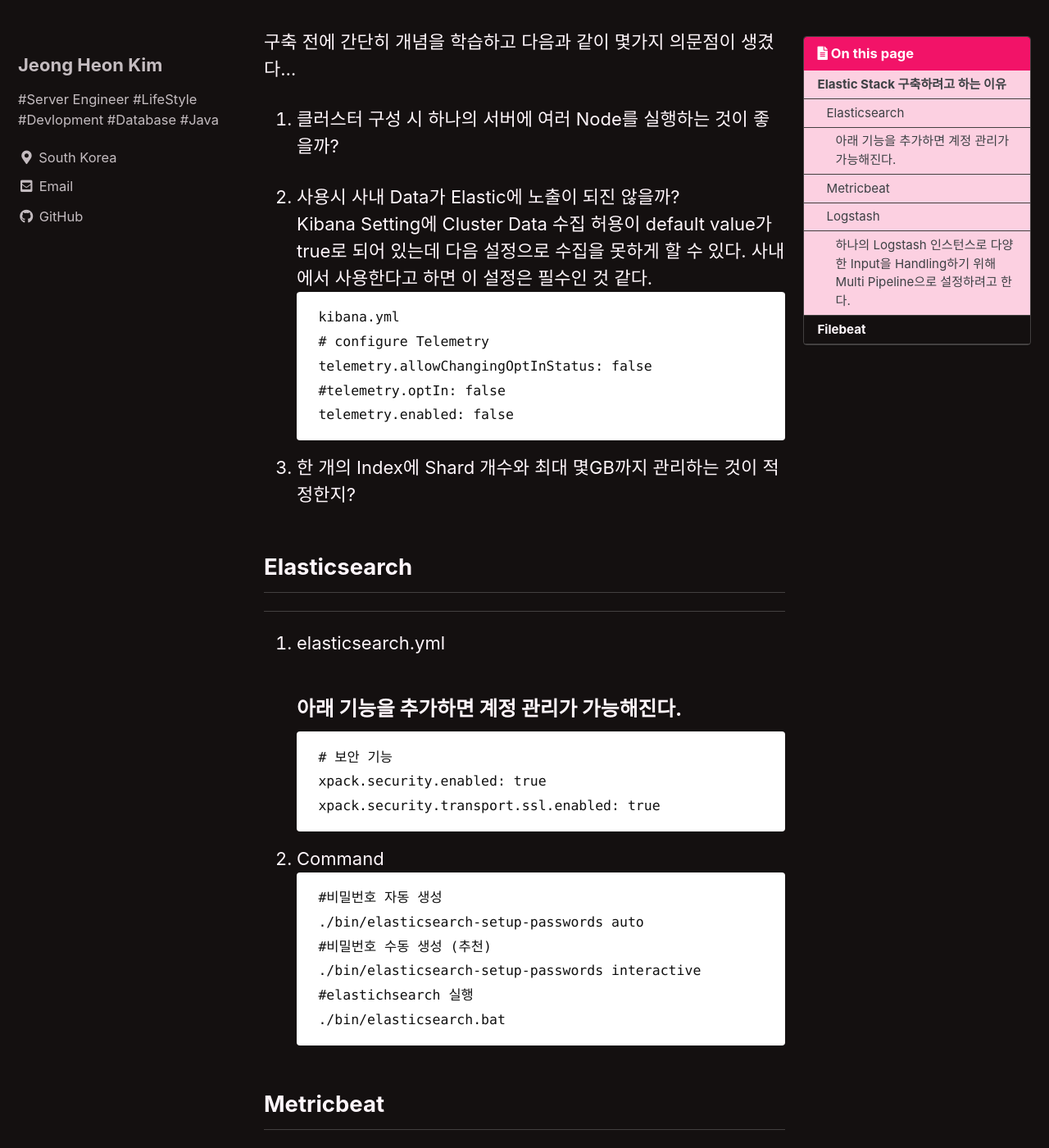
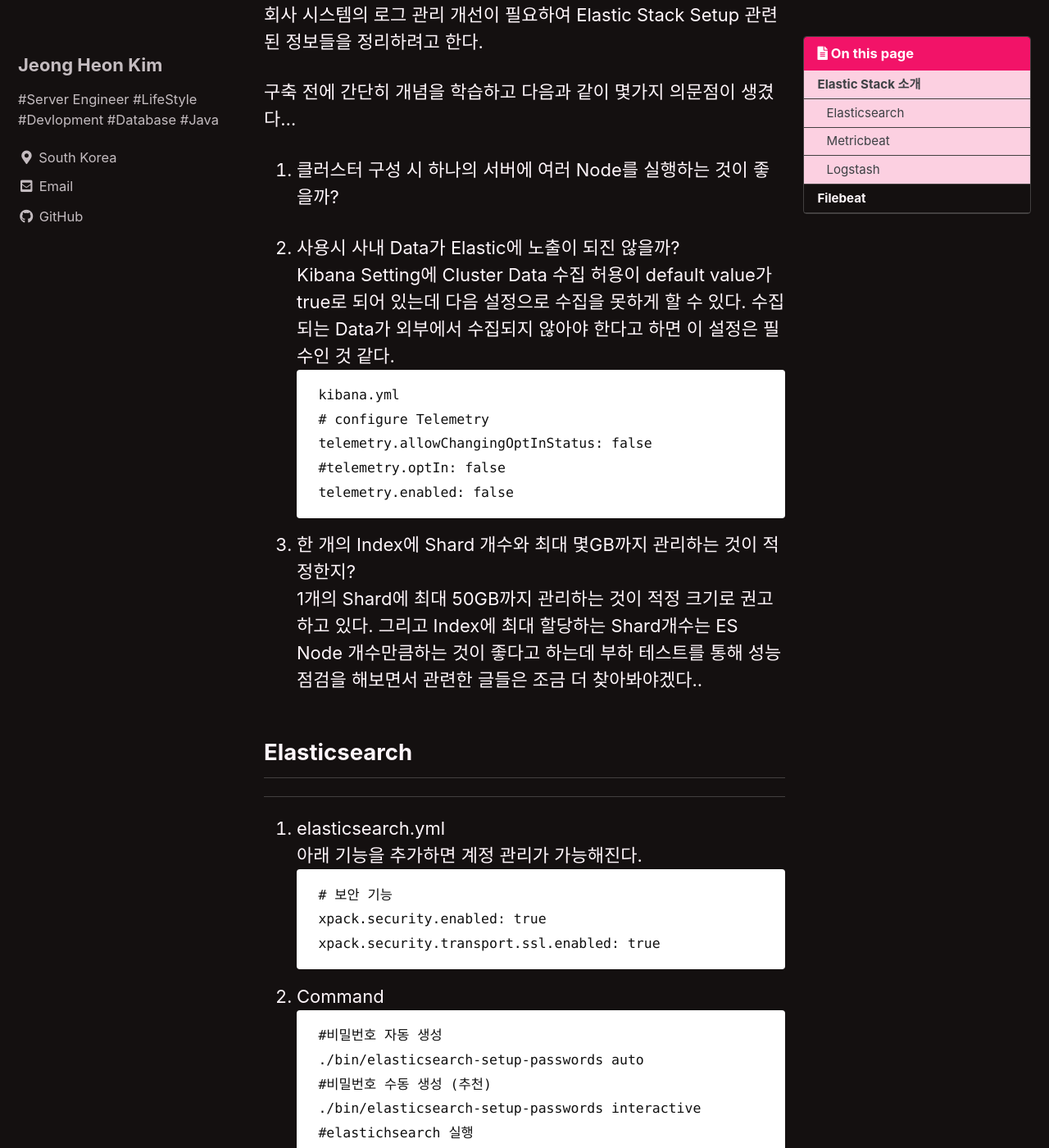
Before and after one commit to overwhelm07/overwhelm07.github.io, a Jekyll site: the page built from _posts/2022-01-02-elastic-stack-구축.md, in a window 1280 px wide and 1400 px high, scrolled down 607 px. Shown: the whole window at 82% size. Built offline with Jekyll 4.4.1, drawn with Linux system fonts in a browser that asks for light colours; cached includes are drawn as plain includes; some of the changed text lies outside the part shown.

Commit message:
title 수정

````diff
--- a/_posts/2022-01-02-elastic-stack-구축.md
+++ b/_posts/2022-01-02-elastic-stack-구축.md
@@ -17,8 +17,8 @@ last_modified_at: 2022-01-02
 date: 2022-01-02
 
 ---
-
-# Elastic Stack 구축하려고 하는 이유
+6233-4073
+# Elastic Stack 소개
 시스템 로그의 양이 많아지고 관리해야 할 서버가 많아지게 되면 서버 별로 Health Check 및 Application들의 로그 관리/분석이 어렵다.
 
 그래서 흩어져있는 로그 Data들을 Logstash를 사용하여 수집하고 ElasticSearch에 Data를 저장하고 Kibana로 분석 및 시각화를 할 수 있다.
@@ -27,10 +27,11 @@ date: 2022-01-02
 회사 시스템의 로그 관리 개선이 필요하여 Elastic Stack Setup 관련된 정보들을 정리하려고 한다.
 
 구축 전에 간단히 개념을 학습하고 다음과 같이 몇가지 의문점이 생겼다...
+
 1. 클러스터 구성 시 하나의 서버에 여러 Node를 실행하는 것이 좋을까?
 
 2. 사용시 사내 Data가 Elastic에 노출이 되진 않을까?
-   Kibana Setting에 Cluster Data 수집 허용이 default value가 true로 되어 있는데 다음 설정으로 수집을 못하게 할 수 있다. 사내에서 사용한다고 하면 이 설정은 필수인 것 같다.
+   Kibana Setting에 Cluster Data 수집 허용이 default value가 true로 되어 있는데 다음 설정으로 수집을 못하게 할 수 있다. 수집되는 Data가 외부에서 수집되지 않아야 한다고 하면 이 설정은 필수인 것 같다.
     ```
     kibana.yml
     # configure Telemetry
@@ -39,13 +40,15 @@ date: 2022-01-02
     telemetry.enabled: false
     ```
 3. 한 개의 Index에 Shard 개수와 최대 몇GB까지 관리하는 것이 적정한지?
+  1개의 Shard에 최대 50GB까지 관리하는 것이 적정 크기로 권고하고 있다.
+  그리고 Index에 최대 할당하는 Shard개수는 ES Node 개수만큼하는 것이 좋다고 하는데 부하 테스트를 통해 성능 점검을 해보면서 관련한 글들은 조금 더 찾아봐야겠다..
+
 
 ## Elasticsearch
 
-
 ---
 1. elasticsearch.yml
-   ### 아래 기능을 추가하면 계정 관리가 가능해진다.
+   아래 기능을 추가하면 계정 관리가 가능해진다.
     ```
     # 보안 기능
     xpack.security.enabled: true
@@ -102,7 +105,7 @@ date: 2022-01-02
 
 ## Logstash
 ---
-### 하나의 Logstash 인스턴스로 다양한 Input을 Handling하기 위해 Multi Pipeline으로 설정하려고 한다.
+ 하나의 Logstash 인스턴스로 다양한 Input을 Handling하기 위해 Multi Pipeline으로 설정하려고 한다.
 
 1. Command
     ```
````
